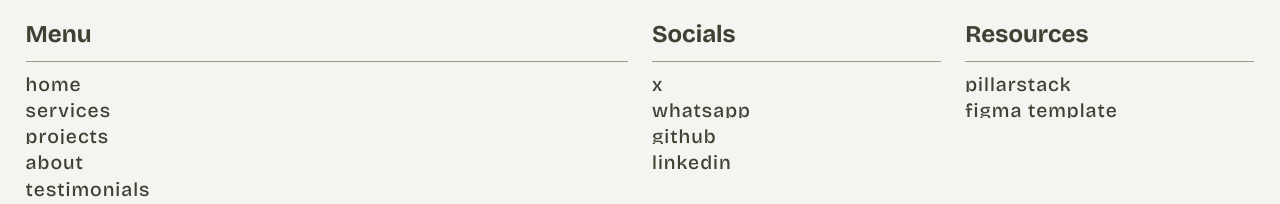
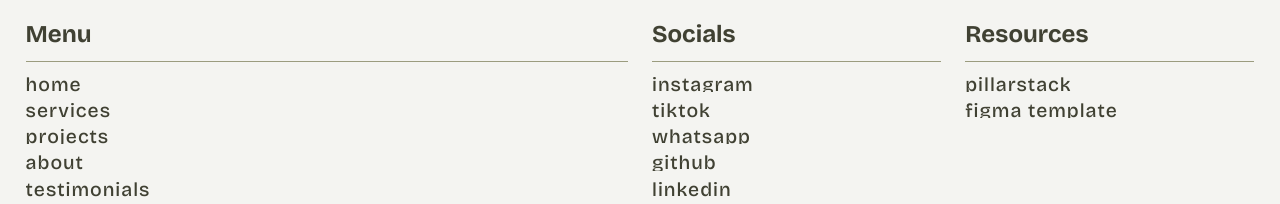
Before and after one commit to Rashadhusien/portfolio-2026, a Next.js app: page / in a window 1280 px wide. Shown: the part 10331-10535 px from the top of the page. Built offline with nearby package versions, Linux system fonts and the light colour scheme.

Commit message:
update social links and readme file

```diff
--- a/src/lib/animations/index.ts
+++ b/src/lib/animations/index.ts
@@ -359,6 +359,13 @@ const animateHeroNav = () => {
     scale: 0.9,
     translateZ: 0,
   });
+
+  gsap.to('.hero-social-link', {
+    opacity: 1,
+    delay: 0.4,
+    duration: 1.5,
+    ease: 'power4.inOut',
+  });
 };
 
 const animateAboutMeSectionLeave = (id: string) => {
--- a/src/lib/data.ts
+++ b/src/lib/data.ts
@@ -37,8 +37,12 @@ const navbarLinks = [
 
 const socialLinks = [
   {
-    label: 'X',
-    url: 'https://x.com/husein_ras77425',
+    label: 'Instagram',
+    url: 'https://www.instagram.com/rashadhussein.dev/',
+  },
+  {
+    label: 'TikTok',
+    url: 'https://www.tiktok.com/@rashadhussein.dev',
   },
   {
     label: 'WhatsApp',
```
Also changed, not shown: src/components/sections/Hero.tsx (+13 -0 lines), 1 other file (tests, documents, lock files or other folders).
